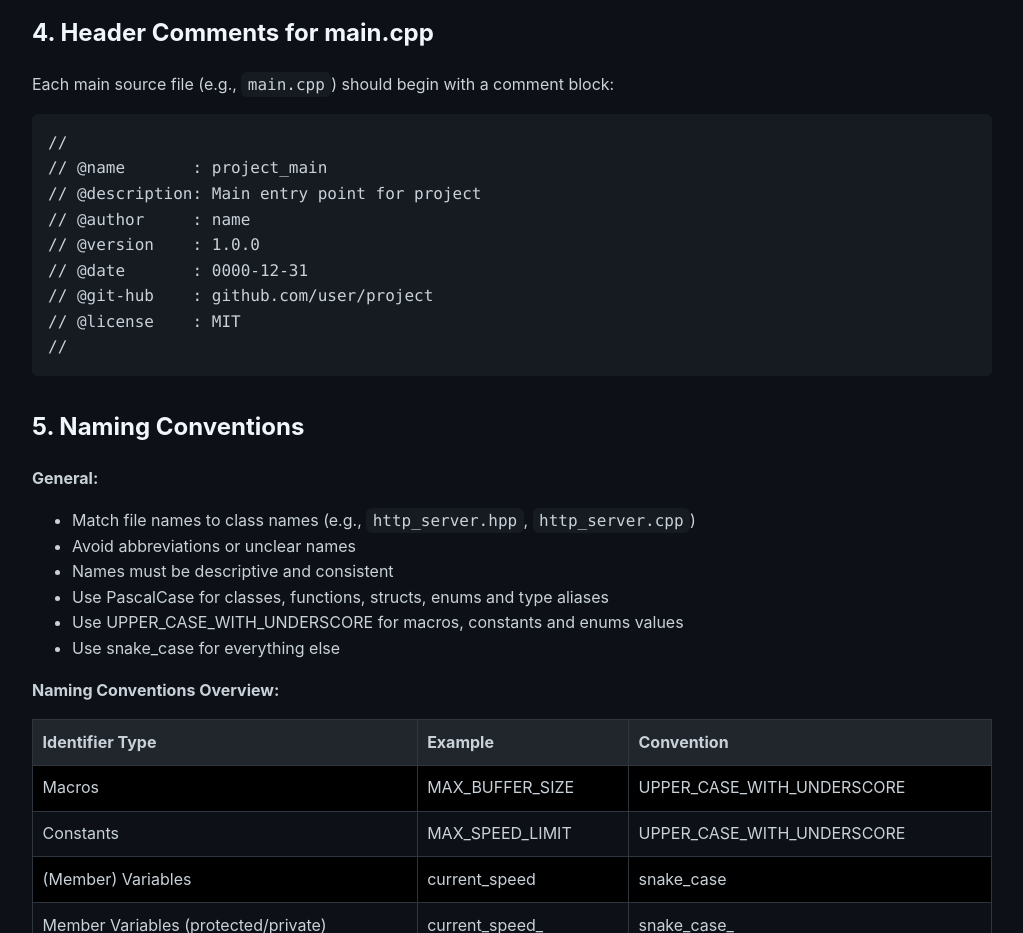
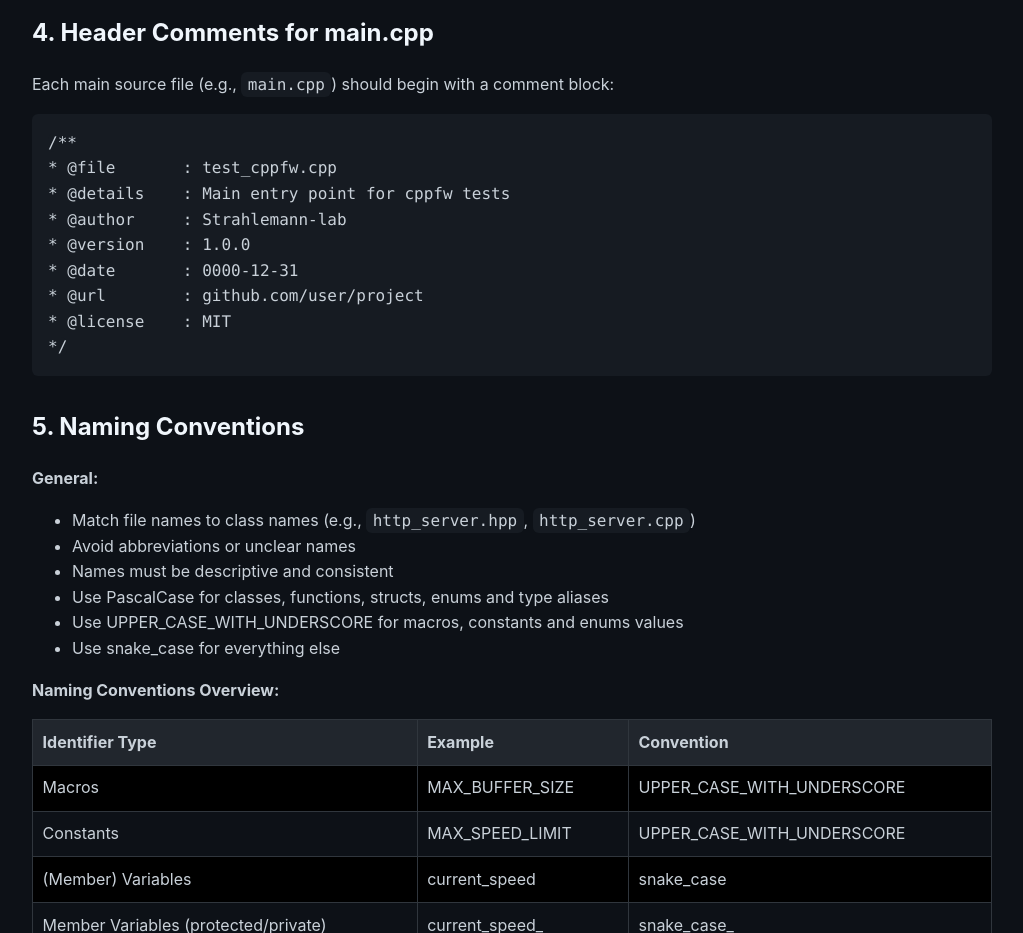
Before and after one commit to Strahlemann-lab/cpp_style_guide, a plain HTML site: page index.html in a window 1280 px wide. Shown: the part 2520-3453 px from the top of the page, without its empty margins (128-1151 px from the left). Drawn offline with Linux system fonts and the light colour scheme.

Commit message:
Update index.html

```diff
--- a/index.html
+++ b/index.html
@@ -180,15 +180,15 @@ namespace my_project
 </code></pre>
 <h2>4. Header Comments for main.cpp</h2>
 <p>Each main source file (e.g., <code>main.cpp</code>) should begin with a comment block:</p>
-<pre><code class="language-cpp">//
-// @name       : project_main
-// @description: Main entry point for project
-// @author     : name
-// @version    : 1.0.0
-// @date       : 0000-12-31
-// @git-hub    : github.com/user/project
-// @license    : MIT
-//
+<pre><code class="language-cpp">/**
+* @file       : test_cppfw.cpp
+* @details    : Main entry point for cppfw tests
+* @author     : Strahlemann-lab
+* @version    : 1.0.0
+* @date       : 0000-12-31
+* @url        : github.com/user/project
+* @license    : MIT
+*/
 </code></pre>
 <h2>5. Naming Conventions</h2>
 <p><strong>General:</strong></p>
```
